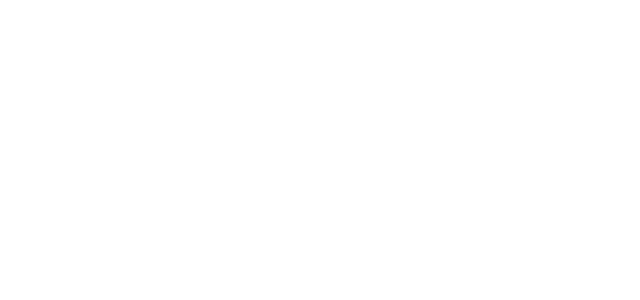
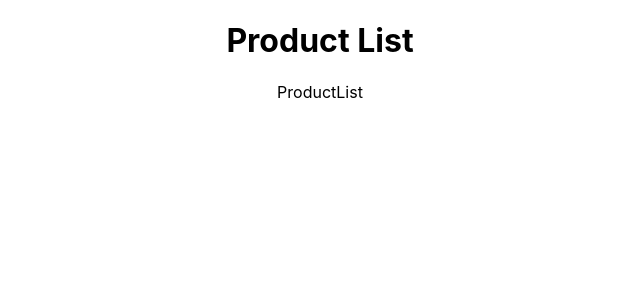
Before and after one commit to kushal1997/react-use-Effects--useCallback-and-Custom-Hooks, a React (Create React App) app: page / in a window 1280 px wide. Shown: the top 300 px of the page, without its empty margins (320-960 px from the left). Built offline with nearby package versions, Linux system fonts and the light colour scheme; data requests are answered from the project's data file; the HTML template or start-up script is replaced by a standard one.

Commit message:
learned how to use useEffect

```diff
--- a/src/App.js
+++ b/src/App.js
@@ -1,10 +1,11 @@
-
+import { ProductList } from './components/ProductList';
 import './App.css';
 
 function App() {
   return (
     <div className="App">
-
+      <h1>Product List</h1>
+      <ProductList/>
     </div>
   );
 }
--- /dev/null
+++ b/src/components/ProductList.js
@@ -0,0 +1,15 @@
+import { useState ,useEffect} from "react"
+
+export const ProductList = () => {
+    const [products,setProducts]=useState([]);
+    console.log(products);
+    useEffect(()=>{
+        fetch("http://localhost:8000/products")
+        .then(response=>response.json())
+        .then(data=>setProducts(data));
+    },[])
+
+  return (
+    <div>ProductList</div>
+  )
+}
```
